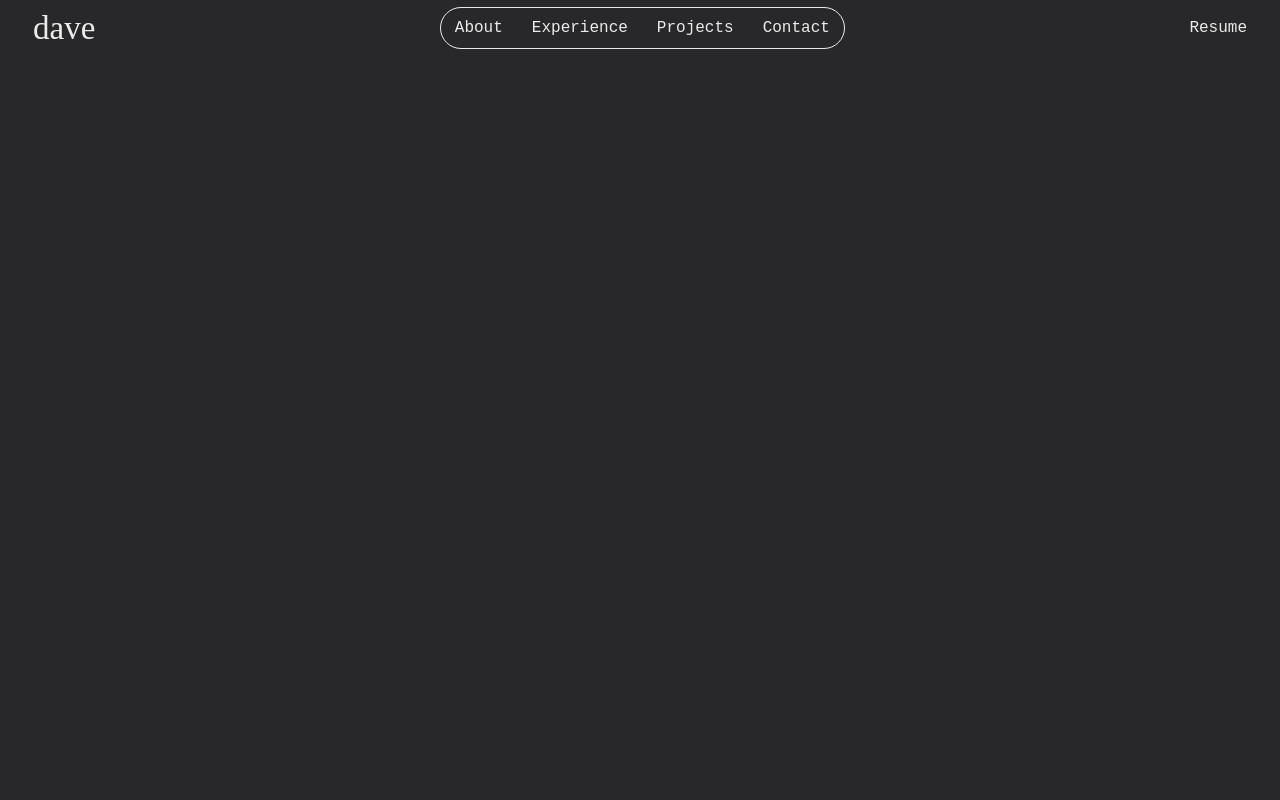
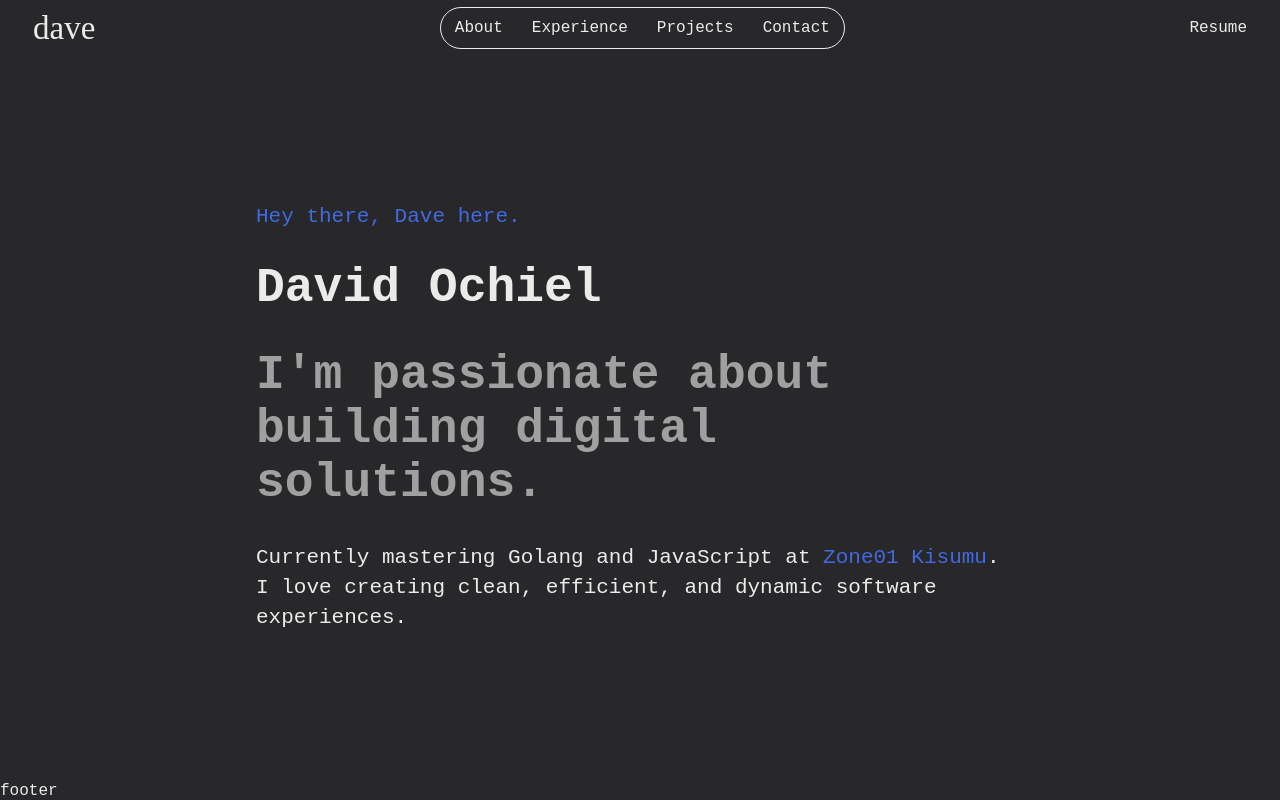
Before and after one commit to nguonodave/v2-ng, a React (Vite) app: page / in a window 1280 px wide. Built offline with nearby package versions, Linux system fonts and the light colour scheme.

Commit message:
feat: add hero section component

```diff
--- a/src/App.jsx
+++ b/src/App.jsx
@@ -1,10 +1,12 @@
 import React from "react";
 import Navbar from "./components/Navbar";
+import Hero from "./components/Hero";
 
 export default function App() {
     return (
         <>
             <Navbar />
+            <Hero />
         </>
     );
 }
--- /dev/null
+++ b/src/components/Hero.jsx
@@ -0,0 +1,33 @@
+import React from "react";
+import me from "../assets/images/me.jpg";
+
+export default function Hero() {
+    return (
+        <div className="below-nav">
+            <section className="mid-content hero">
+                <div className="hero-text">
+                    <p className="hero-greet">Hey there, Dave here.</p>
+                    <h1 className="hero-name">David Ochiel</h1>
+                    <h1 className="hero-intro">
+                        I'm passionate about building digital solutions.
+                    </h1>
+                    <p className="hero-desc">
+                        Currently mastering Golang and JavaScript at{" "}
+                        <a href="https://www.zone01kisumu.ke/">
+                            <span>Zone01 Kisumu</span>
+                        </a>
+                        . I love creating clean, efficient, and dynamic software
+                        experiences.
+                    </p>
+                </div>
+                {/* <div className="me">
+                    <img src={me} alt="" />
+                </div> */}
+            </section>
+
+            <footer>
+                <p>footer</p>
+            </footer>
+        </div>
+    );
+}
--- a/src/index.css
+++ b/src/index.css
@@ -23,8 +23,8 @@ body {
     align-items: center;
     justify-content: space-between;
     padding: 0 33px;
-    /* background-color: red; */
     height: 7vh;
+    top: 0;
     width: 100%;
     position: fixed;
     background-color: #28282b;
@@ -69,6 +69,51 @@ body {
 }
 
 .resume:hover {
+    color: royalblue;
+    transition: 0.3s;
+}
+
+.below-nav {
+  margin-top: 7vh;
+  min-height: 93vh;
+  display: flex;
+  flex-direction: column;
+}
+
+.mid-content {
+  display: flex;
+  align-items: center;
+  justify-content: center;
+  flex: 1;
+  padding: 0 20%;
+}
+
+.hero-text > :not(:last-child) {
+  margin-bottom: 33px;
+}
+
+.hero-text h1 {
+  font-size: 3rem;
+  font-weight: 900;
+}
+
+.hero-greet, .hero-text span {
   color: royalblue;
+}
+
+.hero-text span:hover {
+  text-decoration: underline;
   transition: .3s;
 }
+
+.hero-greet, .hero-desc {
+  font-size: 21px;
+}
+
+.hero-intro {
+  color: #eaece99d;
+}
+
+.hero-desc {
+  line-height: 30px;
+}
```
Also changed, not shown: src/assets/images/me.jpg (added).
